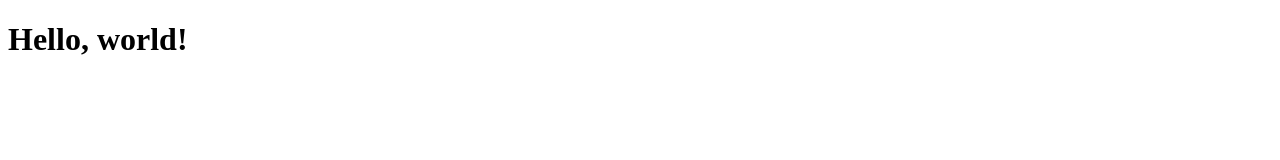
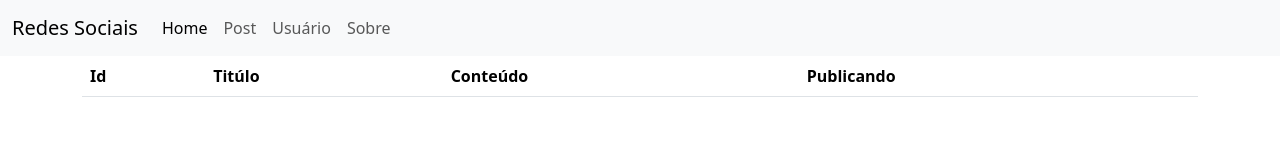
Before and after one commit to cesarDanielRodrigues/POO_2_bimestre_3_semestre, a plain HTML site: page social_media/frontend/post.html in a window 1280 px wide. Drawn offline with nearby package versions, Linux system fonts and the light colour scheme; no server answers.

Commit message:
update aula

```diff
--- a/social_media/backend/package.json
+++ b/social_media/backend/package.json
@@ -10,7 +10,9 @@
   "license": "ISC",
   "description": "",
   "dependencies": {
+    "@fastify/cors": "^8.2.1",
     "@prisma/client": "^4.13.0",
+    "cors": "^2.8.5",
     "fastify": "^4.15.0",
     "zod": "^3.21.4"
   },
--- a/social_media/backend/src/server.ts
+++ b/social_media/backend/src/server.ts
@@ -3,9 +3,13 @@
 import Fastify from "fastify";
 //importas as rotas
 import { AppRoutes } from "./routes";
+// importa a dependencia cors
+import cors from '@fastify/cors'
 //criar um objeto da classe fastfy
 const server = Fastify()
-//registra s notas
+//registra cors no server
+server.register(cors)
+//registra n rotas
 server.register(AppRoutes)
 //subir o servidor http e fica ouvindo na porta 3333
 server.listen({
--- a/social_media/frontend/post.html
+++ b/social_media/frontend/post.html
@@ -1,11 +1,60 @@
 <!doctype html>
 <html lang="en">
-  <head>
+
+<head>
     <meta charset="utf-8">
     <meta name="viewport" content="width=device-width, initial-scale=1">
     <title>Bootstrap demo</title>
-  </head>
-  <body>
-    <h1>Hello, world!</h1>
-  </body>
+    <link href="https://cdn.jsdelivr.net/npm/bootstrap@5.3.0-alpha3/dist/css/bootstrap.min.css" rel="stylesheet"
+        integrity="sha384-KK94CHFLLe+nY2dmCWGMq91rCGa5gtU4mk92HdvYe+M/SXH301p5ILy+dN9+nJOZ" crossorigin="anonymous">
+</head>
+
+<body onload="consultaPosts()">
+    <nav class="navbar navbar-expand-lg bg-body-tertiary">
+        <div class="container-fluid">
+            <a class="navbar-brand" href="#">Redes Sociais</a>
+            <button class="navbar-toggler" type="button" data-bs-toggle="collapse"
+                data-bs-target="#navbarSupportedContent" aria-controls="navbarSupportedContent" aria-expanded="false"
+                aria-label="Toggle navigation">
+                <span class="navbar-toggler-icon"></span>
+            </button>
+            <div class="collapse navbar-collapse" id="navbarSupportedContent">
+                <ul class="navbar-nav me-auto mb-2 mb-lg-0">
+                    <li class="nav-item">
+                        <a class="nav-link active" href="index.html">Home</a>
+                    </li>
+                    <li class="nav-item">
+                        <a class="nav-link" href="post.html">Post</a>
+                    </li>
+                    <li class="nav-item">
+                        <a class="nav-link" href="user.html">Usuário</a>
+                    </li>
+                    <li class="nav-item">
+                        <a class="nav-link" href="about.html">Sobre</a>
+                    </li>
+                </ul>
+            </div>
+        </div>
+    </nav>
+    <div class="container">
+        <table class="table">
+            <thead>
+                <tr>
+                    <th scope="col"> Id </th>
+                    <th scope="col"> Titúlo </th>
+                    <th scope="col"> Conteúdo </th>
+                    <th scope="col"> Publicando </th>
+                </tr>
+            </thead>
+           <tbody id="corpoTabela">
+
+           </tbody>
+        </table>
+    </div>
+    <script src="script.js"> </script>
+    <script src="https://cdn.jsdelivr.net/npm/bootstrap@5.3.0-alpha3/dist/js/bootstrap.bundle.min.js"
+        integrity="sha384-ENjdO4Dr2bkBIFxQpeoTz1HIcje39Wm4jDKdf19U8gI4ddQ3GYNS7NTKfAdVQSZe"
+        crossorigin="anonymous"></script>
+</body>
+
 </html>
--- /dev/null
+++ b/social_media/frontend/script.js
@@ -0,0 +1,16 @@
+async function consultaPosts() {
+    //consome a api e guarda o resultado em posts
+    const posts = await fetch('http://localhost:3333/posts')
+        .then(resposta => {
+            return resposta.json()
+        })
+
+    let conteudoTabela = ''
+    //percorre cada post presente em posts e monta o conteúdo da tabela
+    posts.forEach(post => {
+        //acumula na variavel conteudoTabela os dados de cada post
+        conteudoTabela += `<tr> <td> ${post.id} </td> <td> ${post.title} </td> <td>${post.content} </td> <td> ${post.published} </td> `
+    });
+    //vamos jogar os dados no html
+    document.getElementById('corpoTabela').innerHTML = conteudoTabela
+}
```
Also changed, not shown: 1 other file.
